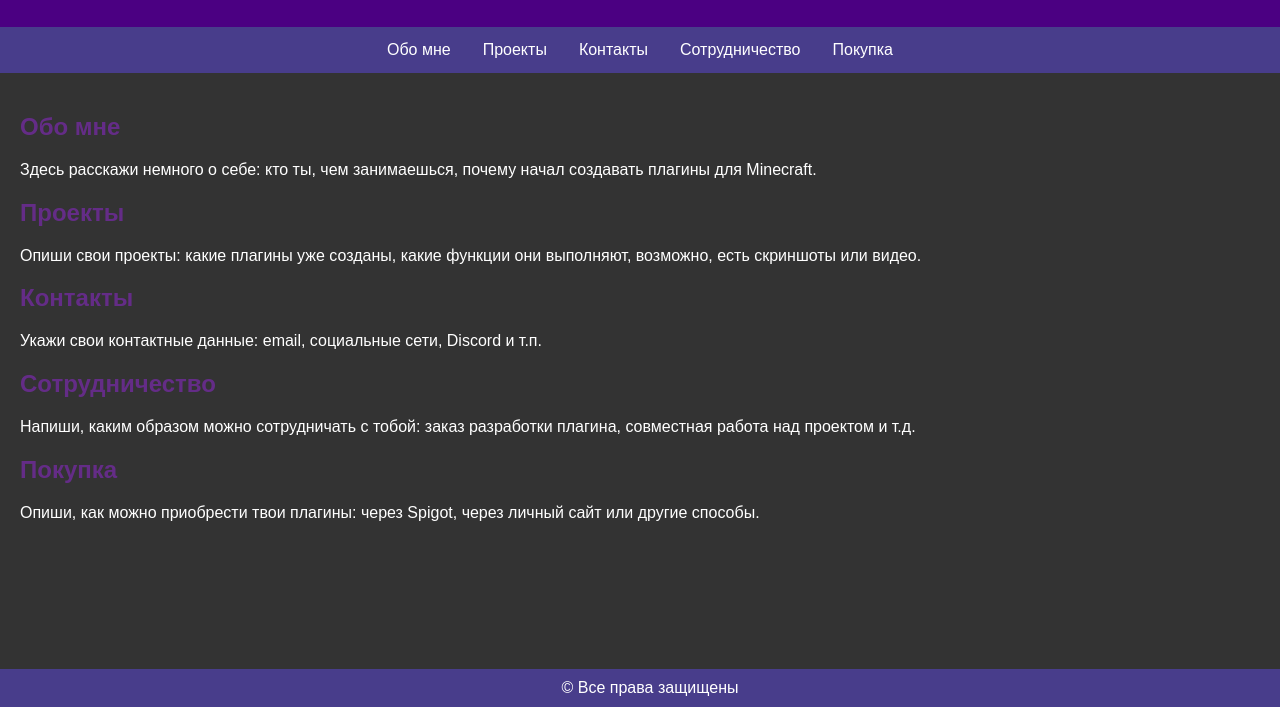
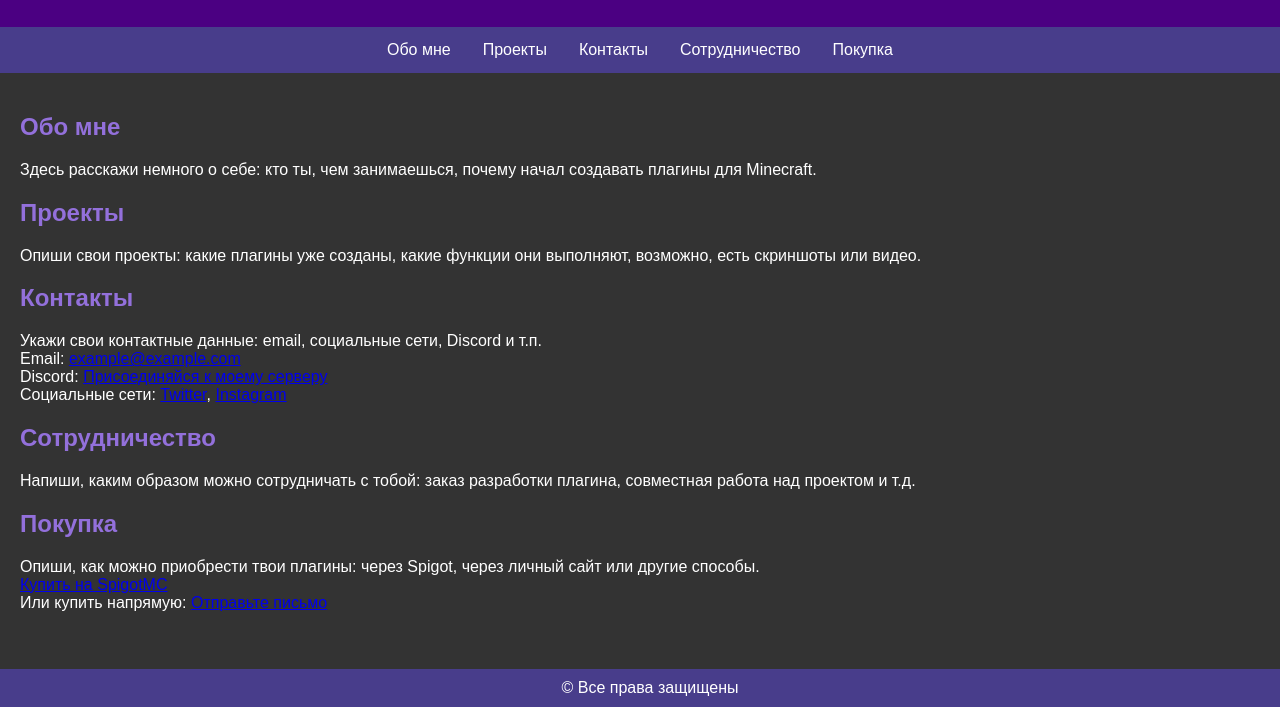
Before and after one commit to matveykacoderss/Project-, a plain HTML site: page index.html in a window 1280 px wide. Shown: the part 93-800 px from the top of the page. Drawn offline with Linux system fonts and the light colour scheme.

Commit message:
Update index.html

```diff
--- a/index.html
+++ b/index.html
@@ -45,7 +45,7 @@
             padding: 20px;
         }
         h1, h2, h3 {
-            color: #6f2c99d3; /* Светлый фиолетовый */
+            color: #9370DB; /* Светлый фиолетовый */
         }
         footer {
             background-color: #483D8B;
@@ -93,7 +93,12 @@
     <!-- Секция Контакты -->
     <section id="contacts">
         <h2>Контакты</h2>
-        <p>Укажи свои контактные данные: email, социальные сети, Discord и т.п.</p>
+        <p>Укажи свои контактные данные: email, социальные сети, Discord и т.п.<br>
+        Email: <a href="mailto:example@example.com">example@example.com</a><br>
+        Discord: <a href="https://discord.gg/123456789">Присоединяйся к моему серверу</a><br>
+        Социальные сети: <a href="https://twitter.com/yourusername">Twitter</a>,
+                        <a href="https://www.instagram.com/yourusername">Instagram</a>
+        </p>
     </section>
 
     <!-- Секция Сотрудничество -->
@@ -105,7 +110,10 @@
     <!-- Секция Покупка -->
     <section id="purchase">
         <h2>Покупка</h2>
-        <p>Опиши, как можно приобрести твои плагины: через Spigot, через личный сайт или другие способы.</p>
+        <p>Опиши, как можно приобрести твои плагины: через Spigot, через личный сайт или другие способы.<br>
+        <a href="https://www.spigotmc.org/resources/your-plugin-name.12345/">Купить на SpigotMC</a><br>
+        Или купить напрямую: <a href="mailto:example@example.com?subject=Покупка%20плагина">Отправьте письмо</a>
+        </p>
     </section>
 
 </div>
```
